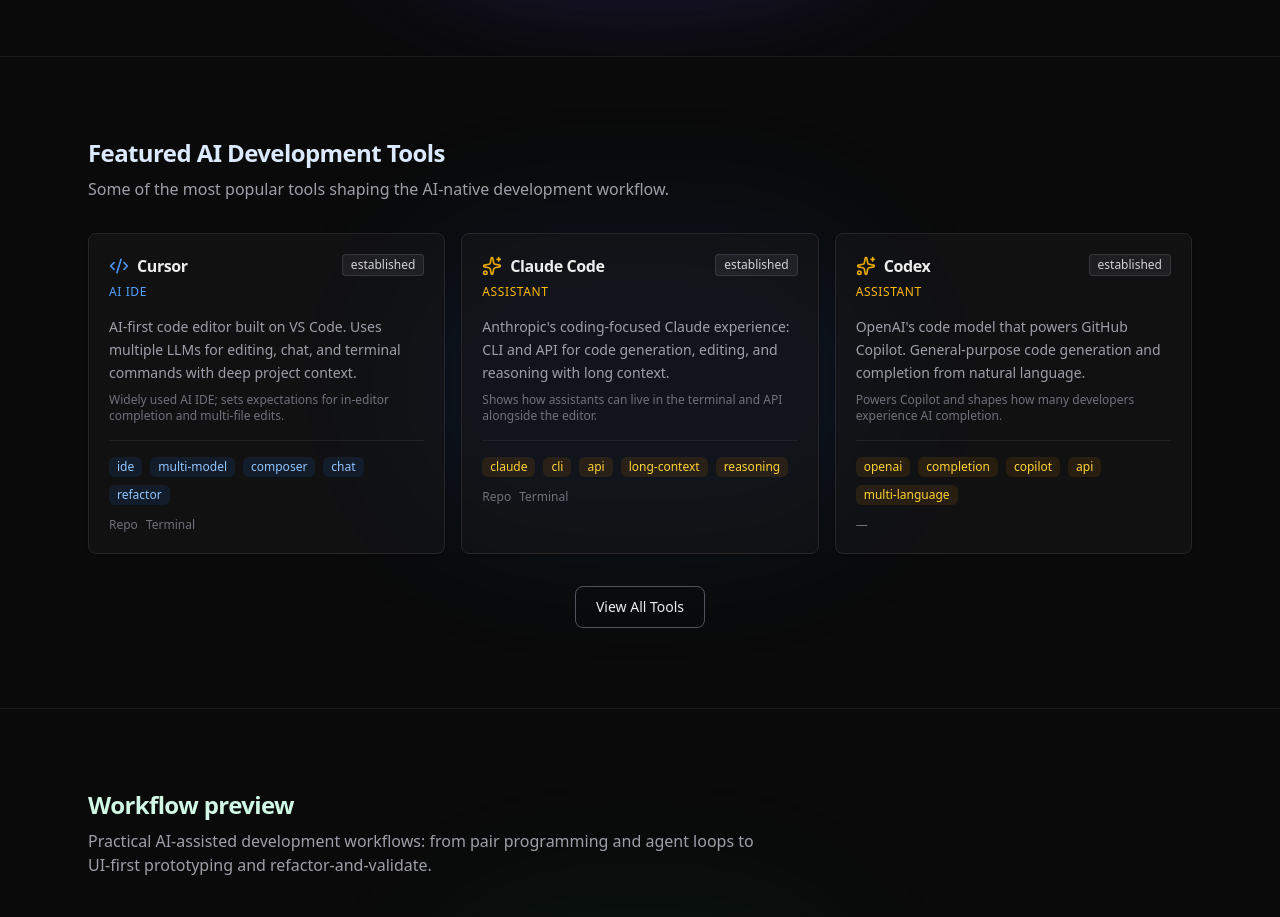
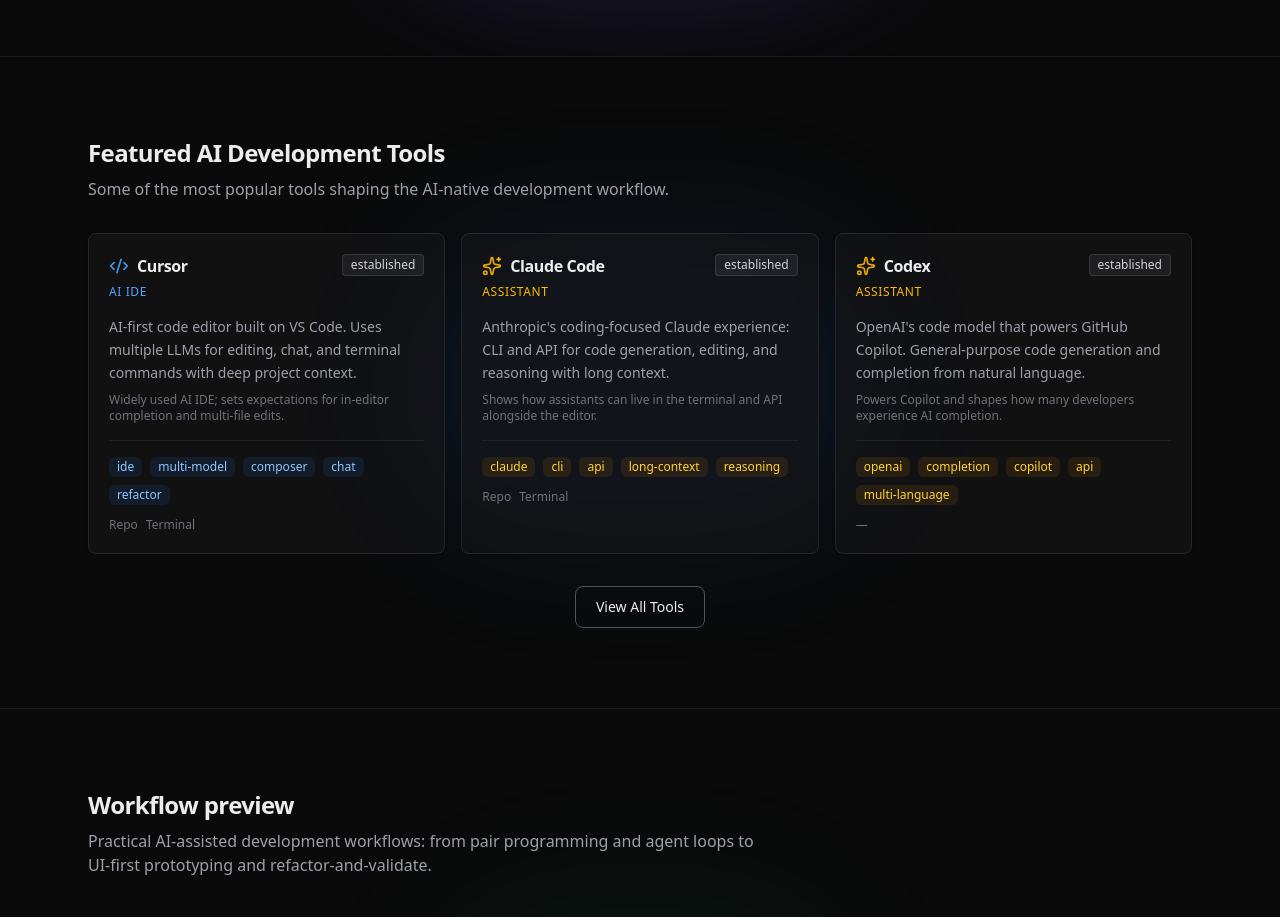
Before and after one commit to ian-schwartz/ai-dev-trends-explorer, a Next.js app: page / in a window 1280 px wide. Shown: the part 580-1497 px from the top of the page. Built offline with nearby package versions, Linux system fonts and the light colour scheme; no server answers.

Commit message:
style: standardize heading colors across pages

```diff
--- a/src/app/compare/page.tsx
+++ b/src/app/compare/page.tsx
@@ -34,7 +34,7 @@
         <div className="absolute left-1/2 top-0 h-[20rem] w-[32rem] -translate-x-1/2 rounded-full bg-cyan-500/6 blur-3xl" />
       </div>
       <div className="relative mx-auto max-w-6xl px-4 py-12 sm:px-6 sm:py-16">
-        <h1 className="text-3xl font-bold tracking-tight text-cyan-100">
+        <h1 className="text-3xl font-bold tracking-tight text-foreground">
           Compare tools
         </h1>
         <p className="mt-3 max-w-2xl text-zinc-400">
--- a/src/app/workflows/page.tsx
+++ b/src/app/workflows/page.tsx
@@ -11,7 +11,7 @@
         <div className="absolute left-1/2 top-0 h-[24rem] w-[36rem] -translate-x-1/2 rounded-full bg-emerald-500/6 blur-3xl" />
       </div>
       <div className="relative mx-auto max-w-6xl px-4 py-12 sm:px-6 sm:py-16">
-        <h1 className="text-3xl font-bold tracking-tight text-emerald-100">
+        <h1 className="text-3xl font-bold tracking-tight text-foreground">
           Workflows
         </h1>
         <p className="mt-3 max-w-2xl text-zinc-400">
--- a/src/components/home/FeaturedToolsSection.tsx
+++ b/src/components/home/FeaturedToolsSection.tsx
@@ -23,7 +23,7 @@
         <div className="absolute left-1/2 top-1/2 h-[20rem] w-[32rem] -translate-x-1/2 -translate-y-1/2 rounded-full bg-blue-500/8 blur-3xl" />
       </div>
       <div className="relative mx-auto max-w-6xl px-4 sm:px-6">
-        <h2 className="text-2xl font-semibold tracking-tight text-blue-100">
+        <h2 className="text-2xl font-semibold tracking-tight text-foreground">
           Featured AI Development Tools
         </h2>
         <p className="mt-2 text-zinc-400">
--- a/src/components/home/WorkflowPreviewSection.tsx
+++ b/src/components/home/WorkflowPreviewSection.tsx
@@ -21,7 +21,7 @@
         <div className="absolute left-1/2 top-1/2 h-[18rem] w-[28rem] -translate-x-1/2 -translate-y-1/2 rounded-full bg-emerald-500/6 blur-3xl" />
       </div>
       <div className="relative mx-auto max-w-6xl px-4 sm:px-6">
-        <h2 className="text-2xl font-semibold tracking-tight text-emerald-100">
+        <h2 className="text-2xl font-semibold tracking-tight text-foreground">
           Workflow preview
         </h2>
         <p className="mt-2 max-w-2xl text-zinc-400">
```
